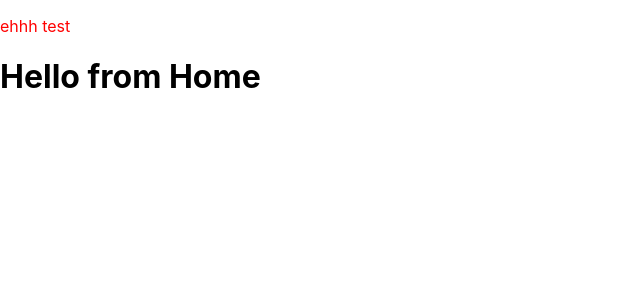
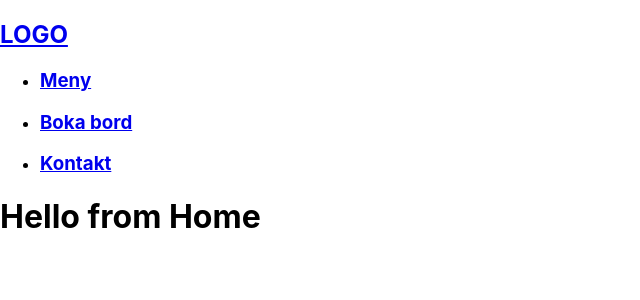
Before and after one commit to fcanberger/GruppJSF, a React (Create React App) app: page / in a window 1280 px wide. Shown: the top 300 px of the page, without its empty margins (0-640 px from the left). Built offline with nearby package versions, Linux system fonts and the light colour scheme.

Commit message:
Links in nav

```diff
--- a/src/components/Layout.tsx
+++ b/src/components/Layout.tsx
@@ -1,3 +1,4 @@
+import { Link } from "react-router-dom";
 import { Outlet } from "react-router-dom";
 import "../styles/main.scss";
 
@@ -5,7 +6,32 @@ export const Layout = () => {
   return (
     <>
       <div className="wrapper">
-        <p>ehhh test</p>
+        <header>
+          <Link to="/">
+            <h2>LOGO</h2>
+          </Link>
+
+          <nav>
+            <ul>
+              <li>
+                <Link to="/meny">
+                  <h3>Meny</h3>
+                </Link>
+              </li>
+              <li>
+                <Link to="/booking">
+                  <h3>Boka bord</h3>
+                </Link>
+              </li>
+              <li>
+                <Link to="/contact">
+                  <h3>Kontakt</h3>
+                </Link>
+              </li>
+            </ul>
+          </nav>
+        </header>
+
         <main>
           <Outlet></Outlet>
         </main>
```
